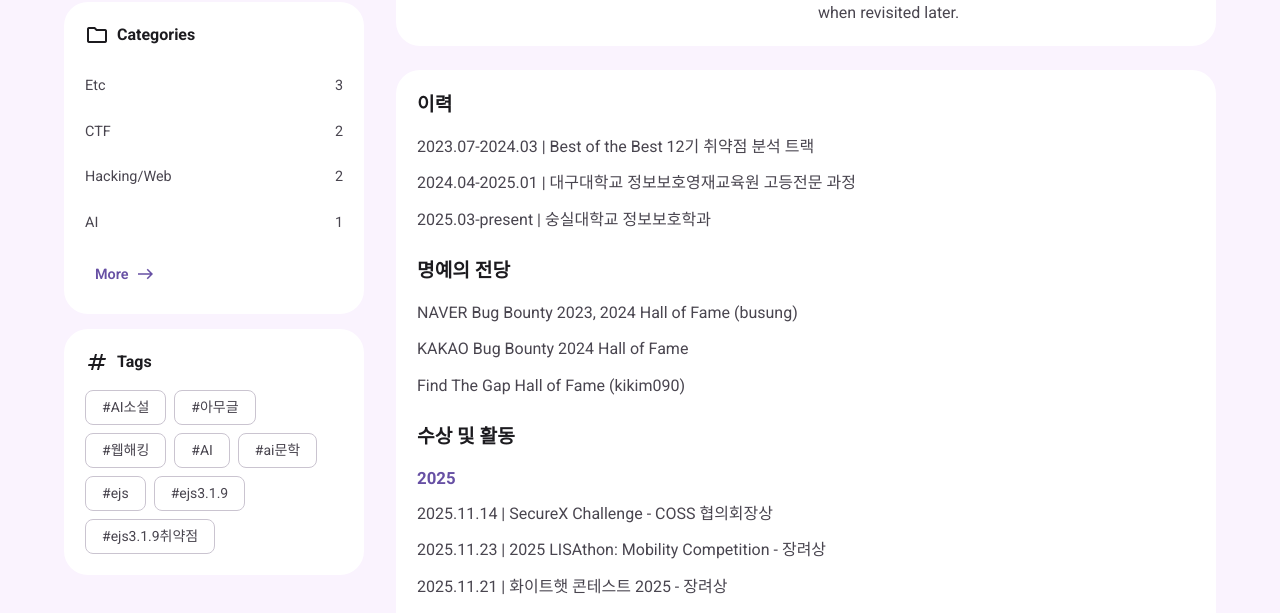
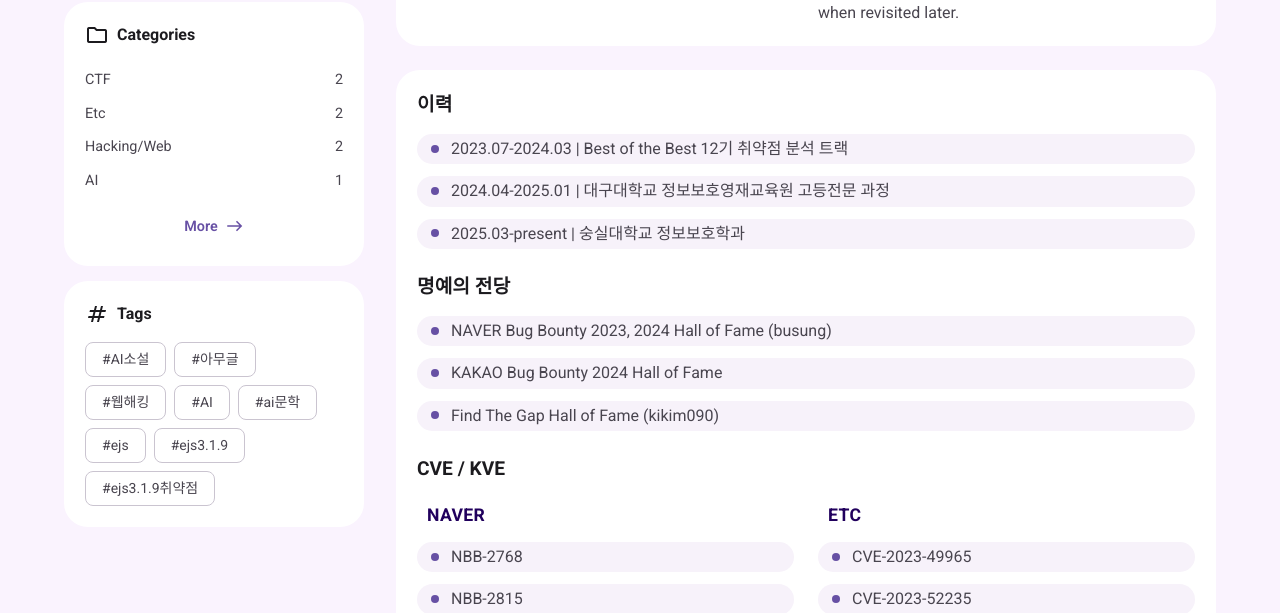
Before and after one commit to BuSung-dev/my_blog, a Next.js app: page /about in a window 1280 px wide. Shown: the part 323-936 px from the top of the page. Built offline with nearby package versions, Linux system fonts and the light colour scheme; no server answers; a web font is replaced by a local one.

Commit message:
your message

```diff
--- a/app/(site)/about/page.js
+++ b/app/(site)/about/page.js
@@ -8,6 +8,21 @@
     canonical: "/about"
   }
 };
+
+function DisclosureGroup({ title, items }) {
+  return (
+    <div className="about-award-group">
+      <p className="about-award-item">{title}</p>
+      <ul className="about-list">
+        {items.map((item) => (
+          <li key={item} className="about-list-item">
+            {item}
+          </li>
+        ))}
+      </ul>
+    </div>
+  );
+}
 
 export default function AboutPage() {
   return (
@@ -49,11 +64,21 @@
             </ul>
           </div>
           <div className="about-section">
+            <h3 className="section-subtitle">CVE / KVE</h3>
+            <div className="about-grid">
+              <DisclosureGroup title="NAVER" items={profile.disclosures.naver} />
+              <DisclosureGroup title="ETC" items={profile.disclosures.etc} />
+              <DisclosureGroup title="KAKAO" items={profile.disclosures.kakao} />
+              <DisclosureGroup title="KISA" items={profile.disclosures.kisa} />
+
+            </div>
+          </div>
+          <div className="about-section">
             <h3 className="section-subtitle">수상 및 활동</h3>
             <div className="about-awards">
               {profile.awards.map((group) => (
                 <div key={group.year} className="about-award-group">
-                  <p className="about-award-year">{group.year}</p>
+                  <p className="about-award-year">#{group.year}</p>
                   <ul className="about-list">
                     {group.entries.map((entry) => (
                       <li key={entry} className="about-list-item">
--- a/app/styles/layout-shell.css
+++ b/app/styles/layout-shell.css
@@ -120,7 +120,7 @@
   display: flex;
   justify-content: space-between;
   align-items: center;
-  padding: 12px 16px;
+  padding: 6px 16px;
   margin: 0 -16px;
   border-radius: var(--md-sys-shape-corner-small);
   color: var(--md-sys-color-on-surface-variant);
--- a/app/styles/posts-article.css
+++ b/app/styles/posts-article.css
@@ -85,7 +85,7 @@
 .post-thumbnail {
   width: 248px;
   min-width: 248px;
-  height: 210px;
+  height: 170px;
   border-radius: 20px;
   overflow: hidden;
   flex-shrink: 0;
@@ -474,15 +474,32 @@
 .about-list {
   display: flex;
   flex-direction: column;
-  gap: 10px;
+  gap: 12px;
   margin: 0;
   padding: 0;
   list-style: none;
 }
 
 .about-list-item {
+  display: flex;
+  align-items: flex-start;
+  gap: 12px;
+  padding: 2px 14px;
+  border-radius: 18px;
+  background-color: var(--md-sys-color-surface-container-low);
   color: var(--md-sys-color-on-surface-variant);
   line-height: 1.65;
+  transition: background-color 0.2s ease, border-color 0.2s ease;
+}
+
+.about-list-item::before {
+  content: "";
+  width: 8px;
+  height: 8px;
+  margin-top: 0.55rem;
+  border-radius: 999px;
+  flex-shrink: 0;
+  background-color: var(--md-sys-color-primary);
 }
 
 .about-awards {
@@ -497,10 +514,31 @@
   gap: 10px;
 }
 
+.about-award-item {
+  display: inline-flex;
+  align-items: center;
+  width: fit-content;
+  min-height: 34px;
+  padding: 0 10px;
+  border-radius: 999px;
+  color: var(--md-sys-color-on-primary-container);
+  font-size: 1.1rem;
+  font-weight: 700;
+  letter-spacing: 0.02em;
+}
+
 .about-award-year {
-  font-size: 1.05rem;
+  display: inline-flex;
+  align-items: center;
+  width: fit-content;
+  min-height: 34px;
+  padding: 0 14px;
+  border-radius: 999px;
+  background-color: var(--md-sys-color-primary-container);
+  color: var(--md-sys-color-on-primary-container);
+  font-size: 0.95rem;
   font-weight: 700;
-  color: var(--md-sys-color-primary);
+  letter-spacing: 0.02em;
 }
 
 .post-pagination {
--- a/components/paginated-post-list.js
+++ b/components/paginated-post-list.js
@@ -6,7 +6,7 @@
 
 import { PostCard } from "@/components/post-card";
 
-const PAGE_SIZE = 10;
+const PAGE_SIZE = 6;
 
 function getPageHref(page) {
   return page <= 1 ? "/" : `/?page=${page}`;
--- a/components/site-shell.js
+++ b/components/site-shell.js
@@ -56,12 +56,15 @@
                   </Link>
                 ))}
               </div>
+              <div style={{ width: "100%", textAlign: "center" }}>
                 {categories.length > visibleCategories.length ? (
                   <Link href="/categories" className="sidebar-more-link ripple">
                     <span>More</span>
                     <MaterialIcon name="east" style={{ fontSize: 18 }} />
                   </Link>
                 ) : null}
+              </div>
+
             </div>
 
             <div className="md-card">
--- a/content/posts/2023-12-16-entry-post.md
+++ /dev/null
@@ -1,26 +0,0 @@
----
-title: "안녕하세요"
-date: "2023-12-16T15:19:43.000Z"
-category: "Etc"
-tags:
-  - "안녕하세요"
-coverImage: "https://blog.kakaocdn.net/dn/btkNsj/btsCc2e0eo1/Lrx581QnKk4n7XezbM7jEk/img.png"
-excerpt: "들어가며 프사 안녕하세요. 첫 글입니다. 저도 이제 블로그 써볼려고 합니다. 많은 관심 부탁드립니다. 여담 더보기 제 이름이 부승인데 사이트 이름이 부성인 이유는 도메인 사다가 오타났는데 이미 2년치 끊어서 새로사기 아까웠기 때문입니다. 감사합니다."
----
-
-<h2>들어가며</h2>
-</figure>
-</p>
-<p> </p>
-<p>안녕하세요. 첫 글입니다.</p>
-<p>저도 이제 블로그 써볼려고 합니다.</p>
-<p>많은 관심 부탁드립니다.</p>
-<p> </p>
-<h2>여담</h2>
-<div><a>더보기</a>
-<div>
-<blockquote>제 이름이 부승인데 사이트 이름이 부성인 이유는 도메인 사다가 오타났는데 이미 2년치 끊어서 새로사기 아까웠기 때문입니다.</blockquote>
-</div>
-</div>
-<p> </p>
-<p>감사합니다.</p>
--- a/content/posts/2024-08-22-entry-post-nextjs-gemini-api-ai-2.md
+++ b/content/posts/2024-08-22-entry-post-nextjs-gemini-api-ai-2.md
@@ -12,9 +12,6 @@
 
 <p> </p>
 <h2>본론</h2>
-<p>다음글이 상당히 늦었던거 같다. 기다린 사람은 없겠지만 미리 사과 (_ _)</p>
-<p>결론 부터 말하자면, 많은 발전이 있었다.</p>
-<p> </p>
 <p>기존에는 단일 페이지로 개발하여, 확장에 어려움이 있었다. </p>
 <p>단일 페이지로는 구현하고자 하는 기능을 모두 구현하기 어려울거 같아, 여러개의 라우팅을 적용한 페이지로 업그레이드 하였다.</p>
 <p> </p>
```
Also changed, not shown: lib/site-config.js. Lines whose indentation alone changed are shown as unchanged.
